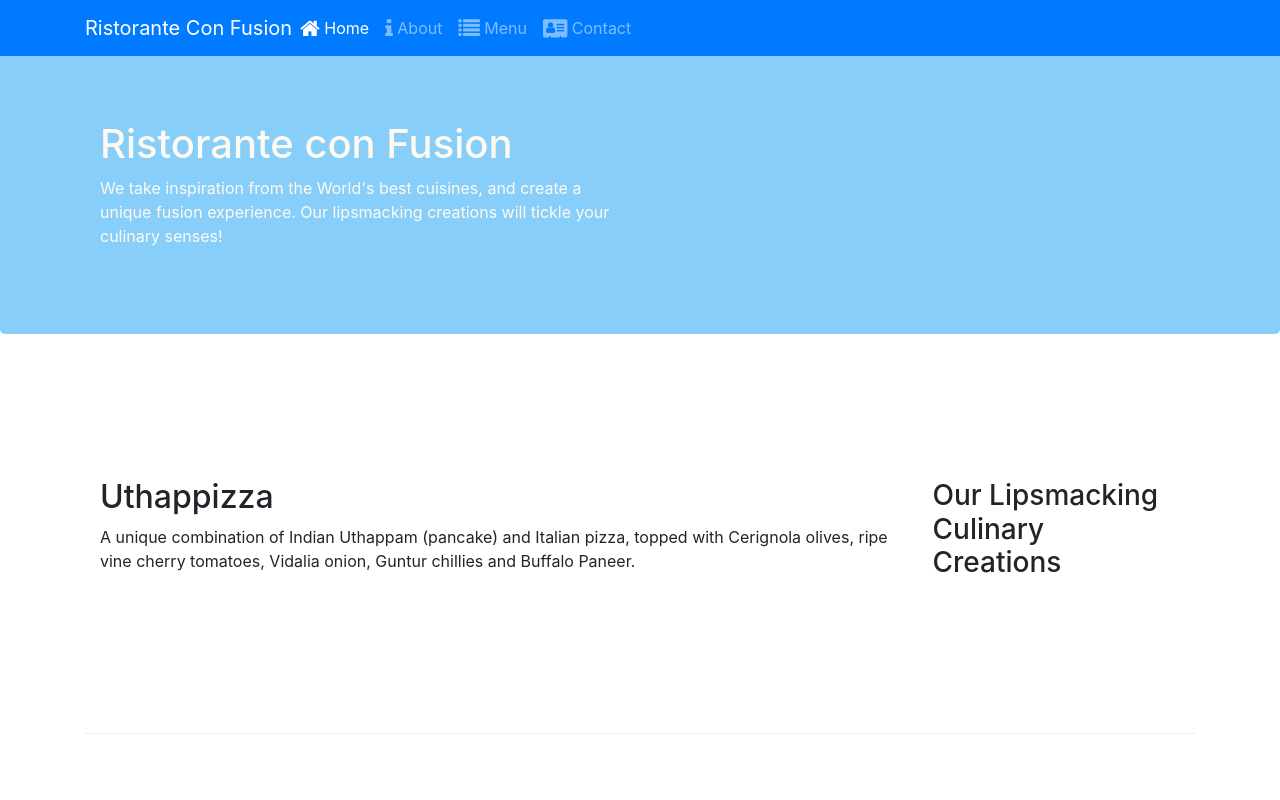
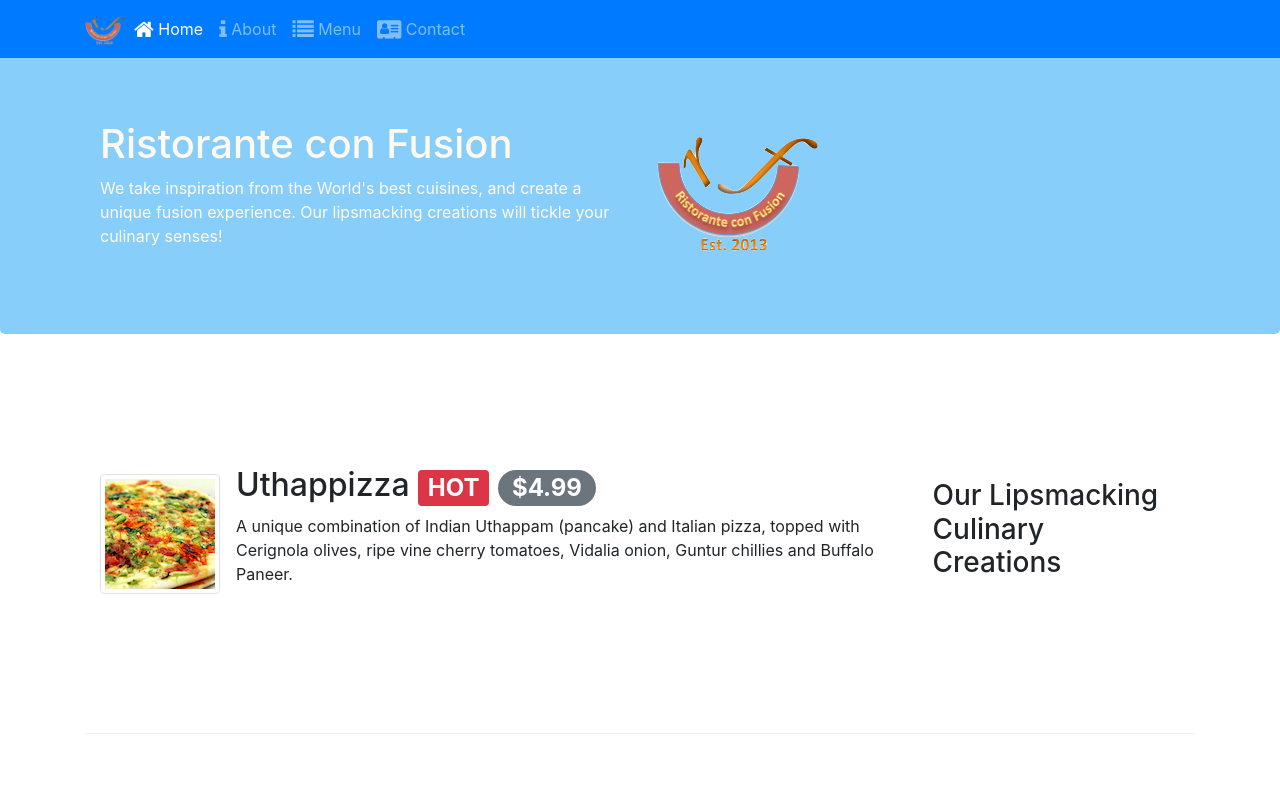
Before and after one commit to subhashissuara/ConFusionBootstrap, a website: page index.html in a window 1280 px wide. Shown: the top 800 px of the page. Drawn offline with nearby package versions, Linux system fonts and the light colour scheme.

Commit message:
Alerting Users

```diff
--- a/index.html
+++ b/index.html
@@ -20,7 +20,7 @@
         <button class="navbar-toggler" type="button" data-toggle="collapse" data-target = "#NavBar">
           <span class="navbar-toggler-icon"></span>
         </button>
-        <a href="#" class="navbar-brand mr-auto">Ristorante Con Fusion</a>
+        <a href="#" class="navbar-brand mr-auto"><img src="img/logo.png" alt="logo" height="30" width="41"></a>
         <div class="collapse navbar-collapse" id="NavBar">
           <ul class="navbar-nav mr-auto">
             <li class="nav-item active"><a href="#" class="nav-link"><span class="fa fa-home fa-lg"></span> Home</a></li>
@@ -42,7 +42,9 @@
               your culinary senses!
             </p>
           </div>
-          <div class="col-12 col-sm"></div>
+          <div class="col-12 col-sm align-self-center">
+            <img src="img/logo.png" alt="logo" class="img-fluid">
+          </div>
         </div>
       </div>
     </header>
@@ -53,12 +55,17 @@
           <h3>Our Lipsmacking Culinary Creations</h3>
         </div>
         <div class="col col-sm order-sm-first col-md">
-          <h2>Uthappizza</h2>
+          <div class="media">
+            <img class="d-flex mr-3 img-thumbnail align-self-center" src="img/uthappizza.png" alt="uthappizza">
+            <div class="media-body">
+              <h2 class="mt-0">Uthappizza <span class="badge badge-danger">HOT</span> <span class="badge badge-pill badge-secondary">$4.99</span></h2>
           <p>
             A unique combination of Indian Uthappam (pancake) and Italian pizza,
             topped with Cerignola olives, ripe vine cherry tomatoes, Vidalia
             onion, Guntur chillies and Buffalo Paneer.
           </p>
+            </div>
+          </div>
         </div>
       </div>
 
@@ -82,7 +89,10 @@
           <h3>Meet our Culinary Specialists</h3>
         </div>
         <div class="col col-sm order-sm-first col-md">
-          <h2>Alberto Somayya</h2>
+          <div class="media">
+            <img class="d-flex mr-3 img-thumbnail align-self-center" src="img/alberto.png" alt="uthappizza">
+            <div class="media-body">
+              <h2 class="mt-0">Alberto Somayya</h2>
               <h4>Executive Chef</h4>
               <p>
                 Award winning three-star Michelin chef with wide International
@@ -90,6 +100,8 @@
                 world, he specializes in creating mouthwatering Indo-Italian fusion
                 experiences.
               </p>
+            </div>
+          </div>
         </div>
       </div>
     </div>
```
Also changed, not shown: aboutus.html (+4 -3 lines), contactus.html (+4 -3 lines), img/alberto.png (added), img/buffet.png (added), img/logo.png (added), img/uthappizza.png (added), 1 other file. Lines whose indentation alone changed are shown as unchanged.
